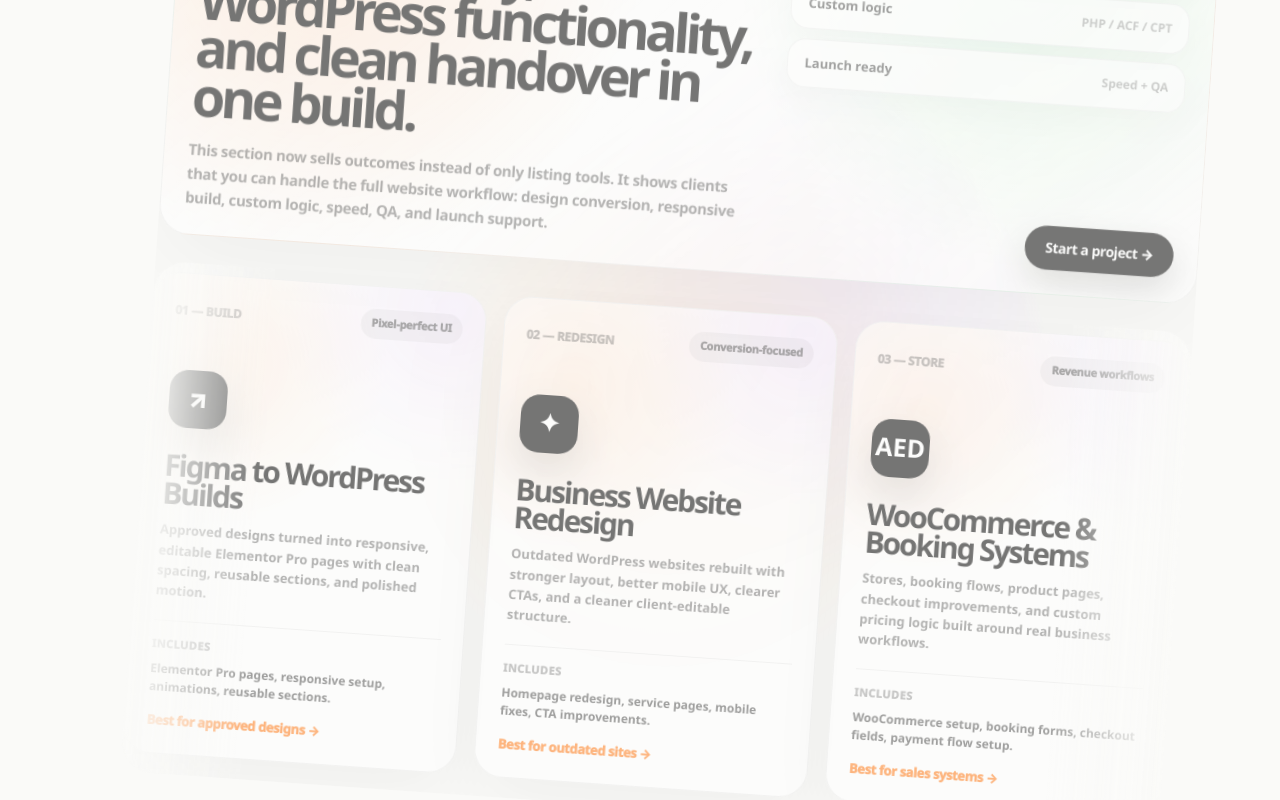
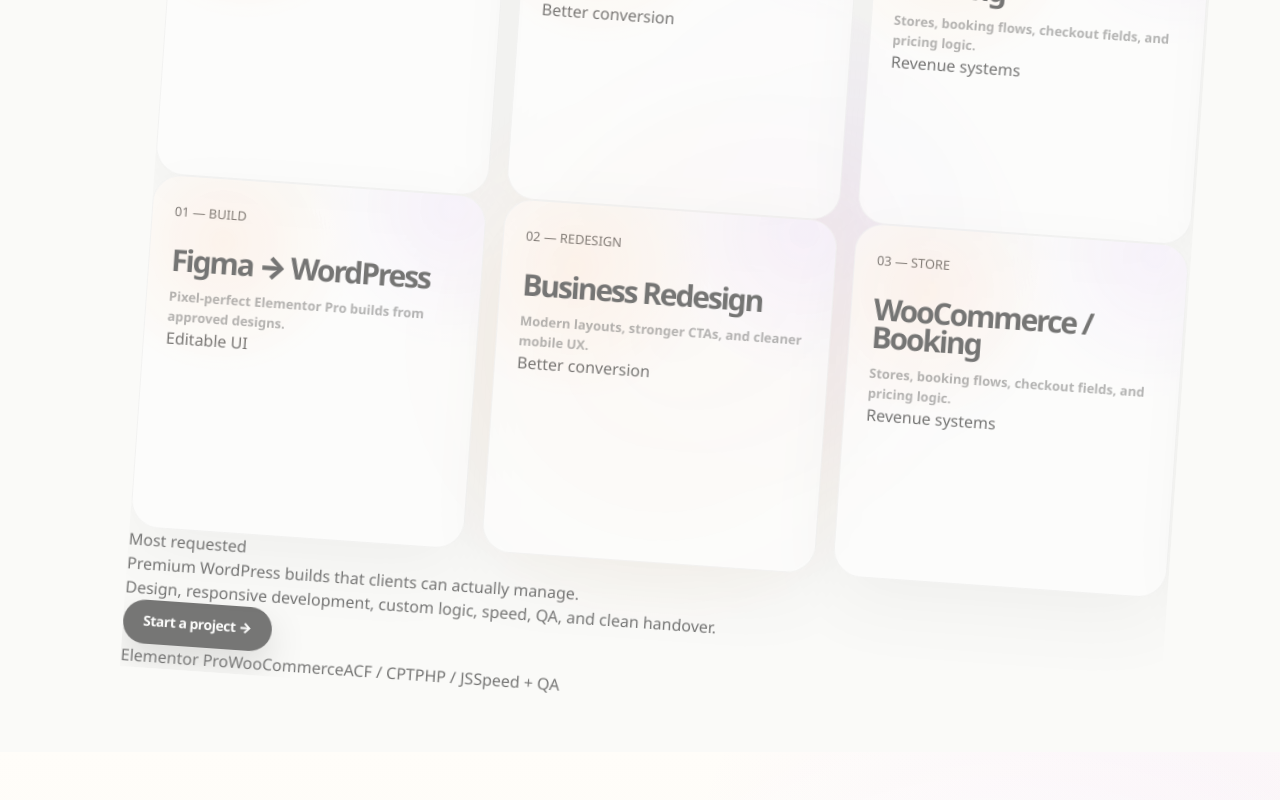
Before and after one commit to adeeliqbalanjum/Portfolio-v6, a Next.js app: page / in a window 1280 px wide. Shown: the part 3940-4740 px from the top of the page. Built offline with nearby package versions, Linux system fonts and the light colour scheme; a web font is replaced by a local one.

Commit message:
Redesign services carousel to match hero style

```diff
--- a/app/components/ServicesCarousel.tsx
+++ b/app/components/ServicesCarousel.tsx
@@ -5,102 +5,83 @@ import styles from "../services.module.css";
 const services = [
   {
     label: "01 — BUILD",
-    title: "Figma to WordPress Builds",
-    copy: "Approved designs turned into responsive, editable Elementor Pro pages with clean spacing, reusable sections, and polished motion.",
-    deliverable: "Elementor Pro pages, responsive setup, animations, reusable sections.",
-    proof: "Pixel-perfect UI",
-    fit: "Best for approved designs",
-    icon: "↗",
+    title: "Figma → WordPress",
+    copy: "Pixel-perfect Elementor Pro builds from approved designs.",
+    tag: "Editable UI",
+    shape: "shapeOrange",
   },
   {
     label: "02 — REDESIGN",
-    title: "Business Website Redesign",
-    copy: "Outdated WordPress websites rebuilt with stronger layout, better mobile UX, clearer CTAs, and a cleaner client-editable structure.",
-    deliverable: "Homepage redesign, service pages, mobile fixes, CTA improvements.",
-    proof: "Conversion-focused",
-    fit: "Best for outdated sites",
-    icon: "✦",
+    title: "Business Redesign",
+    copy: "Modern layouts, stronger CTAs, and cleaner mobile UX.",
+    tag: "Better conversion",
+    shape: "shapePurple",
   },
   {
     label: "03 — STORE",
-    title: "WooCommerce & Booking Systems",
-    copy: "Stores, booking flows, product pages, checkout improvements, and custom pricing logic built around real business workflows.",
-    deliverable: "WooCommerce setup, booking forms, checkout fields, payment flow setup.",
-    proof: "Revenue workflows",
-    fit: "Best for sales systems",
-    icon: "AED",
+    title: "WooCommerce / Booking",
+    copy: "Stores, booking flows, checkout fields, and pricing logic.",
+    tag: "Revenue systems",
+    shape: "shapeGreen",
   },
   {
     label: "04 — DEV",
-    title: "Custom WordPress Development",
-    copy: "Custom plugin features, ACF/CPT systems, PHP snippets, forms, filters, dashboards, and functionality normal plugins cannot handle.",
-    deliverable: "Booking plugins, CPT templates, custom forms, admin tools, PHP/CSS/JS fixes.",
-    proof: "Real functionality",
-    fit: "Best for custom logic",
-    icon: "{ }",
+    title: "Custom WP Plugin",
+    copy: "ACF, CPTs, PHP snippets, dashboards, filters, and forms.",
+    tag: "Custom logic",
+    shape: "shapeDark",
   },
   {
-    label: "05 — OPTIMIZE",
-    title: "Speed & Technical Fixes",
-    copy: "Performance cleanup, mobile bug fixing, plugin conflict checks, Core Web Vitals improvements, and WordPress troubleshooting.",
-    deliverable: "Cache setup, image optimization, layout fixes, plugin audit, technical QA.",
-    proof: "Faster UX",
-    fit: "Best for slow websites",
-    icon: "⚡",
+    label: "05 — SPEED",
+    title: "Speed Optimization",
+    copy: "Performance cleanup, mobile fixes, plugin audit, and QA.",
+    tag: "Fast experience",
+    shape: "shapeGold",
   },
 ];
 
 export default function ServicesCarousel() {
   return (
     <div className={styles.serviceShell}>
-      <div className={`${styles.serviceFeature} scroll-reveal`}>
-        <div className={styles.serviceFeatureCopy}>
-          <span className={styles.serviceFeatureKicker}>Client-attracting offer stack</span>
-          <h3>Design quality, WordPress functionality, and clean handover in one build.</h3>
-          <p>
-            This section now sells outcomes instead of only listing tools. It shows clients that you can handle the full website workflow: design conversion, responsive build, custom logic, speed, QA, and launch support.
-          </p>
-        </div>
+      <div className={`${styles.serviceShowcase} scroll-reveal`} aria-label="WordPress services showcase">
+        <div className={`${styles.serviceBlob} ${styles.serviceBlobOrange}`} aria-hidden="true" />
+        <div className={`${styles.serviceBlob} ${styles.serviceBlobPurple}`} aria-hidden="true" />
+        <div className={`${styles.serviceBlob} ${styles.serviceBlobGreen}`} aria-hidden="true" />
+        <div className={styles.serviceHaze} aria-hidden="true" />
 
-        <div className={styles.serviceFeatureActions}>
-          <div className={styles.serviceProofGrid}>
-            <div className={styles.serviceProofPill}>Editable build <span>Elementor Pro</span></div>
-            <div className={styles.serviceProofPill}>Custom logic <span>PHP / ACF / CPT</span></div>
-            <div className={styles.serviceProofPill}>Launch ready <span>Speed + QA</span></div>
-          </div>
-          <a href="#contact" className="btn btn-dark">Start a project →</a>
-        </div>
-      </div>
-
-      <div className={`${styles.serviceCarousel} scroll-reveal`} aria-label="Client-focused WordPress services carousel">
-        <div className={`${styles.serviceFade} ${styles.serviceFadeLeft}`} aria-hidden="true" />
-        <div className={`${styles.serviceFade} ${styles.serviceFadeRight}`} aria-hidden="true" />
-
-        <div className={styles.serviceTrack}>
+        <div className={styles.serviceStrip}>
           {[0, 1].map((group) => (
             <div className={styles.serviceGroup} key={group} aria-hidden={group === 1}>
               {services.map((service) => (
                 <article className={styles.serviceCard} key={`${group}-${service.title}`}>
-                  <div className={styles.serviceCardTop}>
-                    <small className={styles.serviceNumber}>{service.label}</small>
-                    <span className={styles.serviceProof}>{service.proof}</span>
+                  <div className={styles.browserDots}><i /><i /><i /></div>
+                  <div className={styles.serviceBody}>
+                    <small>{service.label}</small>
+                    <h3>{service.title}</h3>
+                    <p>{service.copy}</p>
+                    <div className={`${styles.serviceShape} ${styles[service.shape as keyof typeof styles]}`} />
+                    <span>{service.tag}</span>
                   </div>
-
-                  <div className={styles.serviceIcon}>{service.icon}</div>
-                  <h3>{service.title}</h3>
-                  <p>{service.copy}</p>
-
-                  <div className={styles.serviceIncludes}>
-                    <strong>Includes</strong>
-                    <span>{service.deliverable}</span>
-                  </div>
-
-                  <span className={styles.serviceFit}>{service.fit} →</span>
                 </article>
               ))}
             </div>
           ))}
         </div>
+
+        <div className={styles.serviceFocusCard}>
+          <span>Most requested</span>
+          <h3>Premium WordPress builds that clients can actually manage.</h3>
+          <p>Design, responsive development, custom logic, speed, QA, and clean handover.</p>
+          <a href="#contact" className="btn btn-dark">Start a project →</a>
+        </div>
+      </div>
+
+      <div className={`${styles.serviceProofRow} scroll-reveal`}>
+        <span>Elementor Pro</span>
+        <span>WooCommerce</span>
+        <span>ACF / CPT</span>
+        <span>PHP / JS</span>
+        <span>Speed + QA</span>
       </div>
 
       <p className={styles.serviceMobileHint}>Swipe services →</p>
```
